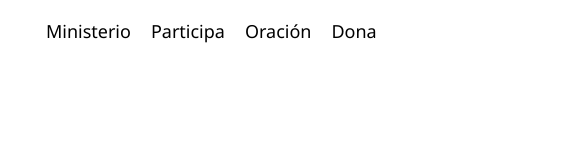
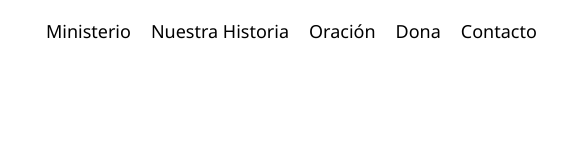
Before and after one commit to guillerey/ministerio-columna-de-fuego, a plain HTML site: page index.html in a window 1280 px wide. Shown: the full height of the page, 206-773 px from the left. Drawn offline with Linux system fonts and the light colour scheme.

Commit message:
Third Commit

```diff
--- a/index.html
+++ b/index.html
@@ -17,9 +17,10 @@
                 </div>
                 <div class="links">
                     <a href="#">Ministerio</a>
-                    <a href="#">Participa</a>
+                    <a href="#">Nuestra Historia</a>
                     <a href="#">Oración</a>
                     <a href="#">Dona</a>
+                    <a href="#">Contacto</a>
                 </div>
             </div>
             <div class="buttons">
```
